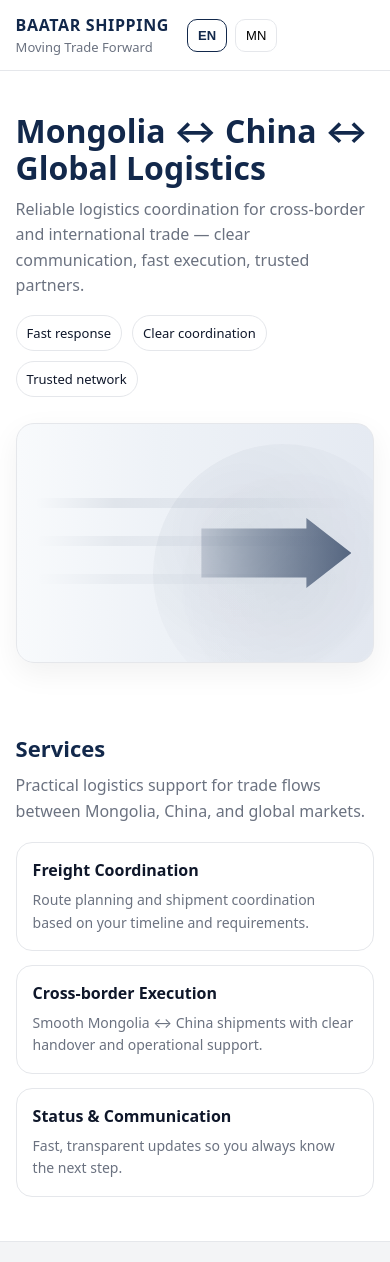
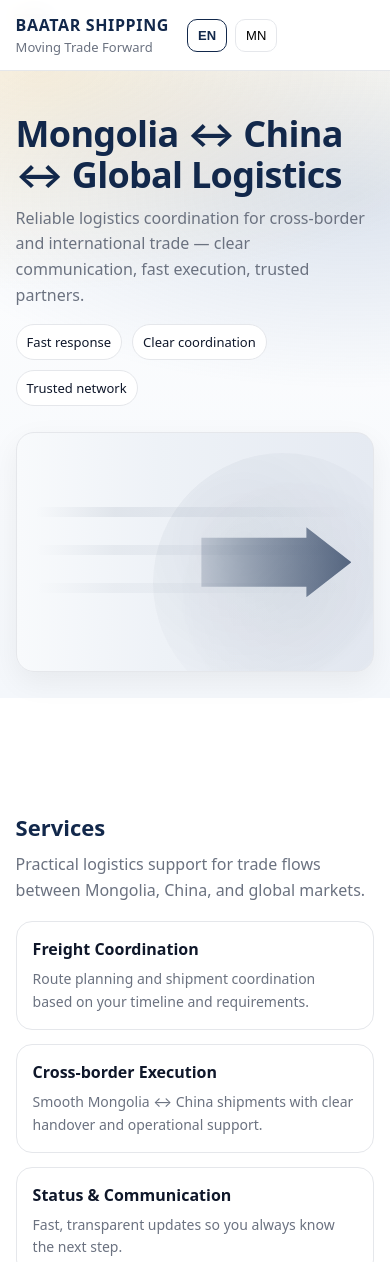
Before and after one commit to kltushku/Baatarshipping.com, a plain HTML site: page index.html in a window 390 px wide. Shown: the top 1262 px of the page. Drawn offline with Linux system fonts and the light colour scheme.

Commit message:
Update styles.css

```diff
--- a/styles.css
+++ b/styles.css
@@ -279,3 +279,95 @@ h2{
   .grid-2{ grid-template-columns: 1fr; }
   .contact-cards{ grid-template-columns: 1fr; }
 }
+/* =========================
+   HOME – INTERACTION UPGRADE
+   ========================= */
+
+/* Lift + glow on hover (global) */
+.card, .pill, .feature, .step {
+  transition: transform .25s ease, box-shadow .25s ease, border-color .25s ease;
+}
+
+.card:hover, .pill:hover, .feature:hover, .step:hover {
+  transform: translateY(-8px);
+  box-shadow: 0 18px 45px rgba(11,28,45,.18);
+  border-color: rgba(200,155,60,.45);
+}
+
+/* HERO – make it feel alive */
+.hero {
+  background:
+    radial-gradient(900px 400px at 10% 0%, rgba(200,155,60,.18), transparent 55%),
+    radial-gradient(800px 350px at 90% 20%, rgba(74,111,165,.18), transparent 55%),
+    linear-gradient(180deg, #ffffff 0%, #f4f7fb 100%);
+}
+
+/* HERO text emphasis */
+.hero h1 {
+  font-size: clamp(36px, 4vw, 52px);
+  letter-spacing: -0.02em;
+}
+
+/* Make sections breathe */
+.section {
+  margin-top: 70px;
+}
+
+/* Reduce visible text density */
+.card p,
+.feature p {
+  max-height: 0;
+  opacity: 0;
+  overflow: hidden;
+  transform: translateY(6px);
+  transition: max-height .25s ease, opacity .25s ease, transform .25s ease;
+}
+
+/* Reveal text on hover */
+.card:hover p,
+.feature:hover p {
+  max-height: 180px;
+  opacity: 1;
+  transform: translateY(0);
+}
+
+/* Accent strip (startup detail) */
+.card::before,
+.feature::before {
+  content: "";
+  position: absolute;
+  top: 14px;
+  left: 14px;
+  width: 36px;
+  height: 6px;
+  border-radius: 999px;
+  background: linear-gradient(90deg, #c89b3c, #4a6fa5);
+  opacity: .9;
+}
+
+/* CTA band polish */
+.cta,
+.cta-box {
+  background: linear-gradient(135deg, #0b1c2d, #14365a);
+  color: white;
+  border-radius: 22px;
+}
+
+.cta a,
+.cta-box a {
+  background: #c89b3c;
+  color: #111;
+  border-radius: 999px;
+  padding: 12px 18px;
+  font-weight: 600;
+}
+
+/* Mobile: show text by default */
+@media (max-width: 820px){
+  .card p,
+  .feature p {
+    max-height: 240px;
+    opacity: 1;
+    transform: none;
+  }
+}
```
